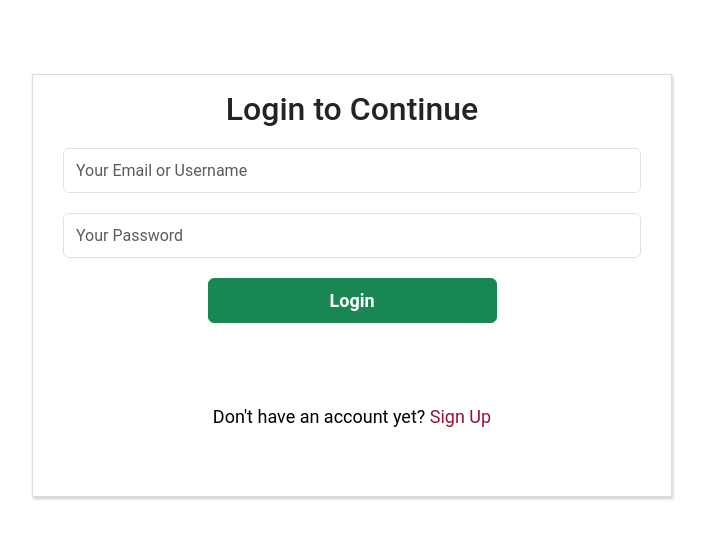
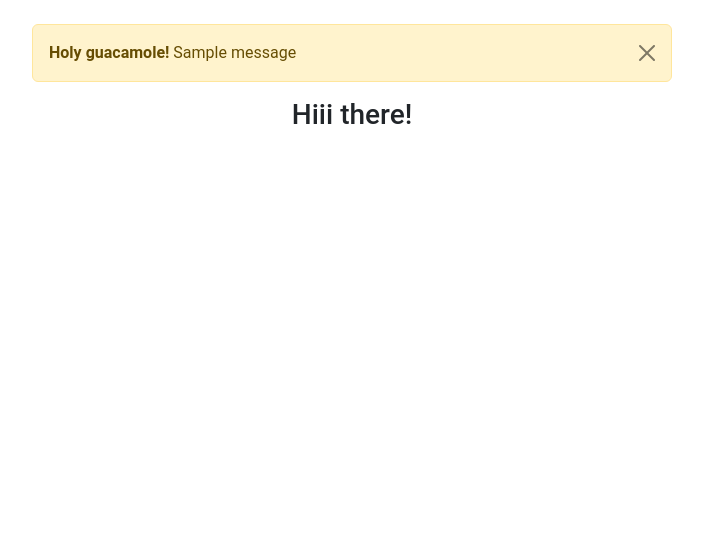
Before and after one commit to nadiahylary/crm_djangoProject, a Django app: template templates/crm/index.html in a window 1280 px wide. Shown: the part 61-600 px from the top of the page, without its empty margins (288-993 px from the left). Run offline with Django 4.2, Linux system fonts and the light colour scheme; the template is opened without the code that fills it, so the values that code supplies are empty; tables that the repository leaves empty hold one stand-in row (values such as "Sample post"); one stand-in notice (Sample message) is shown.

Commit message:
login and logout views done

```diff
--- a/templates/base.html
+++ b/templates/base.html
@@ -15,8 +15,17 @@
 </head>
 <body>
 {% include 'includes/header.html' %}
+<br>
+<div class="col-md-6 offset-md-3">{# flex-  #}
+    {% if messages %}
+            {% for message in messages %}
 
-<div class="col-md-6 offset-md-3">{# flex-  #}
+                <div class="alert alert-warning alert-dismissible fade show" role="alert">
+                    <strong>Holy guacamole!</strong> {{ message }}
+                    <button type="button" class="btn-close" data-bs-dismiss="alert" aria-label="Close"></button>
+                </div>
+            {% endfor %}
+    {% endif %}
     {% block body %}
 
     {% endblock %}
--- a/templates/crm/index.html
+++ b/templates/crm/index.html
@@ -6,28 +6,6 @@
     <link rel="stylesheet" href="{% static "base.css" %}">
 {% endblock %}
 
-
 {% block body %}
-    <br>
-{#    <h2>Hiiiii there!</h2>#}
-    <div class="logindiv">
-    {% csrf_token %}
-        <form id="loginForm">
-
-            <h2 class="text-center">Login to Continue</h2>
-            <div class="form-group">
-                <input type="email" class="form-control" name="email" id="email" placeholder="Your Email or Username" required>
-            </div>
-            <div class="form-group">
-                <input type="password" class="form-control" name="password" id="password" placeholder="Your Password" required>
-            </div>
-            <div class="form-group text-center">
-                <button class="btn btn-success w-50" type="submit">Login</button>
-            </div>
-            <div class="form-group text-center">
-                <p class="mb-5 pb-lg-2" style="color: #010101; margin-top: 80px;">Don't have an account yet? <a id="register_link" href="{% url 'register' %}">Sign Up</a></p>
-            </div>
-            </form>
-
-    </div>
+    <h3>Hiii there!</h3>
 {% endblock %}
--- a/templates/includes/header.html
+++ b/templates/includes/header.html
@@ -9,13 +9,13 @@
             <div class="collapse navbar-collapse" id="navbarSupportedContent">
               <ul class="navbar-nav me-auto mb-2 mb-lg-0">
                   <li class="nav-item">
-                      <a id="home" class="nav-link active" aria-current="page" href="#">Home</a>
+                      <a id="home" class="nav-link active" aria-current="page" href="{% url 'index' %}">Home</a>
                   </li>
                   <li class="nav-item">
                       <a class="nav-link" id="my-notes" href="#">Customers</a>
                   </li>
                   <li class="nav-item">
-                      <a class="nav-link" id="my-notes" href="#">Logout</a>
+                      <a class="nav-link" id="my-notes" href="{% url 'logout' %}">Logout</a>
                   </li>
                 {% comment %}<li class="nav-item dropdown">
                   <a class="nav-link dropdown-toggle" href="#" role="button" data-bs-toggle="dropdown" aria-expanded="false">
@@ -30,8 +30,9 @@
                 </li>{% endcomment %}
               </ul>
               <form class="d-flex" role="search">
-                <input class="form-control me-2" type="search" placeholder="Search" aria-label="Search">
-                <button class="btn btn-outline-success" type="submit">Search</button>
+                  {% csrf_token %}
+                  <input class="form-control me-2" type="search" placeholder="Search" aria-label="Search">
+                  <button class="btn btn-outline-success" type="submit">Search</button>
               </form>
             </div>
           </div>
```
Also changed, not shown: crm/views.py (+28 -4 lines), templates/crm/login.html (added, +33 -0 lines).
